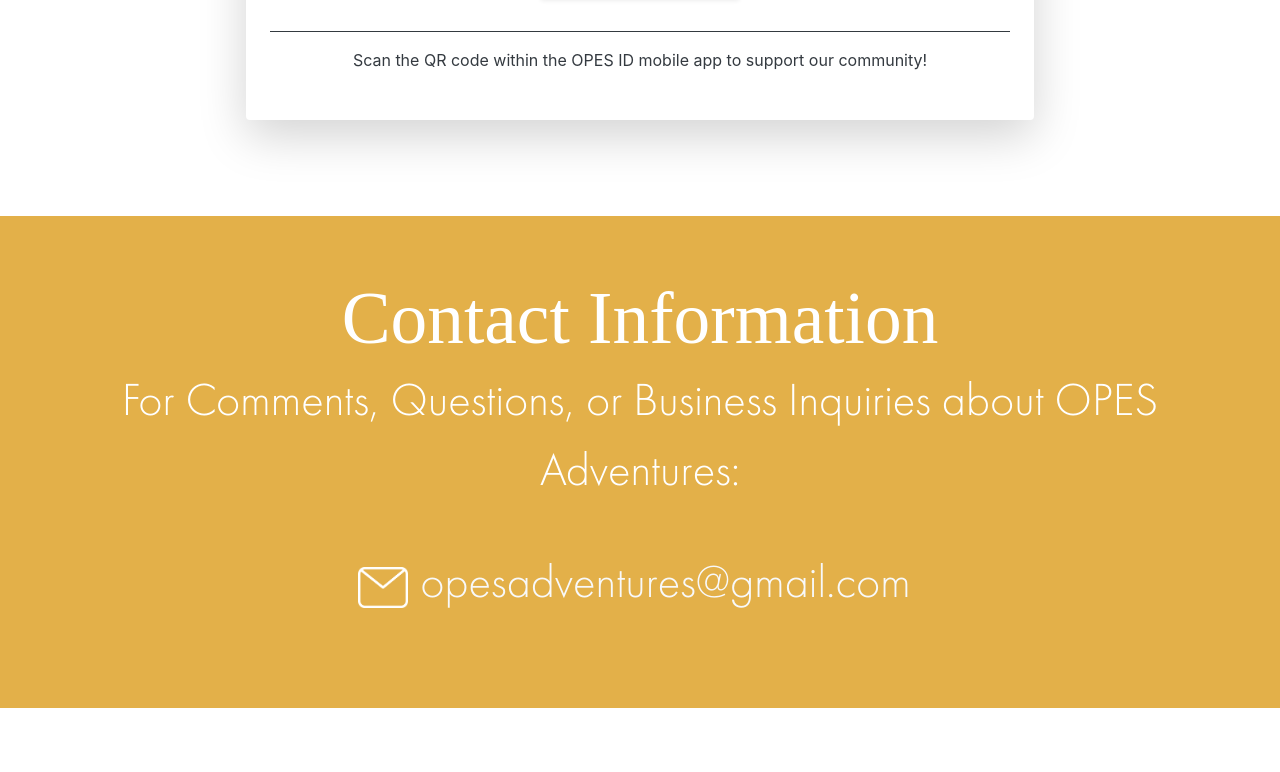
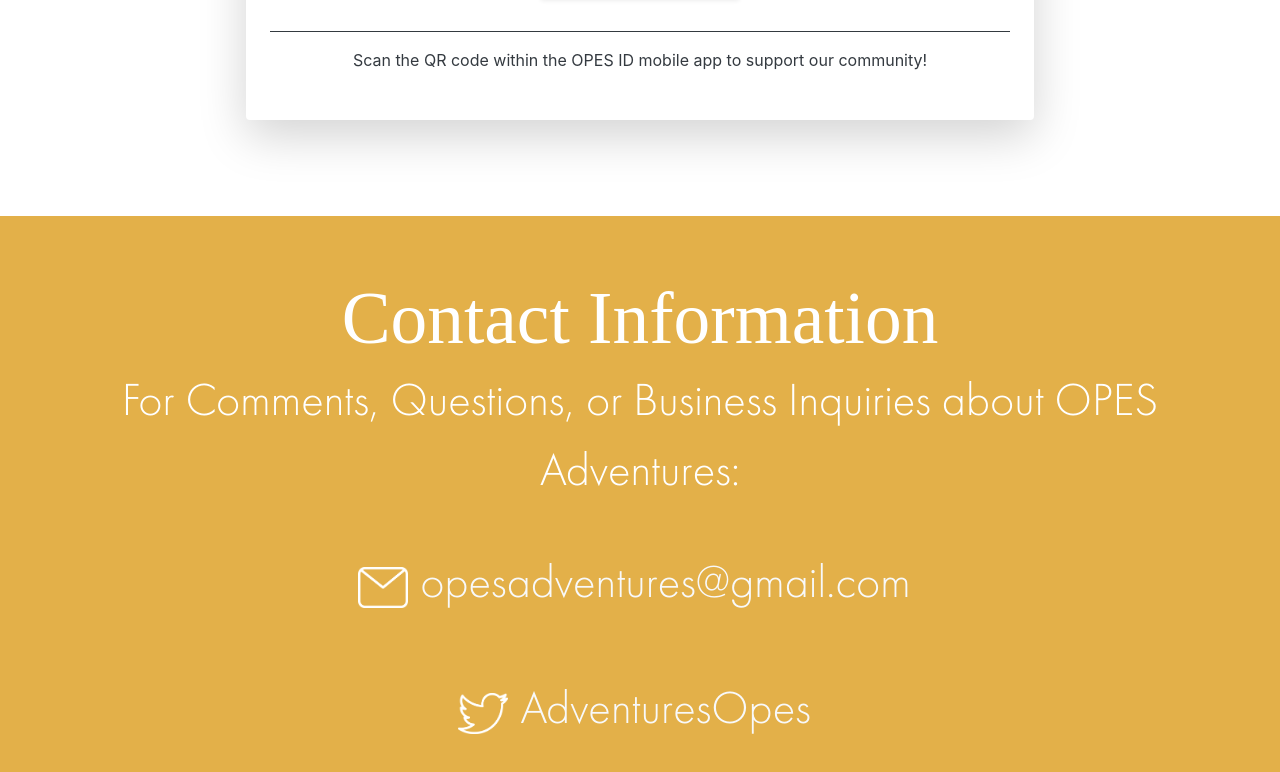
Before and after one commit to bryantb2/OPES-ADVENTURES, a React (Create React App) app: page / in a window 1280 px wide. Shown: the part 2811-3583 px from the top of the page. Before the commit the page ends 3519 px from the top, so only its background shows below. Built offline with nearby package versions, Linux system fonts and the light colour scheme; a web font is replaced by a local one.

Commit message:
fixed twitter text

```diff
--- a/src/App.js
+++ b/src/App.js
@@ -53,10 +53,7 @@
             contactTitle={TextConstants.ContactTitle}
             contactSubTitle={TextConstants.ContactSubTitle}
             emailText={TextConstants.EmailText}
-            merchStoreText={TextConstants.MerchStoreText}
-            phoneText={TextConstants.PhoneText}
             twitterText={TextConstants.TwitterText}
-            locationText={TextConstants.LocationText}
         />
     </div>
   );
--- a/src/Components/contactInfo/ContactInfo.js
+++ b/src/Components/contactInfo/ContactInfo.js
@@ -3,8 +3,6 @@
 
 // importing images for layout
 import emailIcon from '../../ImageAssets/icons/emailIcon.png';
-import locationIcon from '../../ImageAssets/icons/locationIcon.png';
-import phoneIcon from '../../ImageAssets/icons/phoneIcon.png';
 import socialMediaIcon from '../../ImageAssets/icons/socialMediaIcon.png';
 
 function ContactInfo(props) {
@@ -21,12 +19,20 @@
                 </div>
 
                 <div className="row justify-content-center mb-3">
-                    <div className="col-lg-4 col-md-6 col-6 footer-subText pl-0 mb-4">
+                    <div className="col-lg-12 col-md-12 col-12 footer-subText pl-0 mb-5">
                         <div className="d-flex justify-content-center">
                             <div className="px-2 pt-1">
                                 <img className="icon maxIconWidth" width="50" src={emailIcon}/>
                             </div>
                             <a href={"mailto:" + props.emailText} className="text-light p-1" target="_blank">{props.emailText}</a>
+                        </div>
+                    </div>
+                    <div className="col-lg-12 col-md-12 col-12 footer-subText pl-0 mb-4">
+                        <div className="d-flex justify-content-center">
+                            <div className="px-2 pt-1">
+                                <img className="icon maxIconWidth" width="50" src={socialMediaIcon}/>
+                            </div>
+                            <a href={"mailto:" + props.twitterText} className="text-light p-1" target="_blank">{props.twitterText}</a>
                         </div>
                     </div>
                 </div>
--- a/src/UtilityComponents/PageText.js
+++ b/src/UtilityComponents/PageText.js
@@ -443,7 +443,7 @@
 TextConstants.MerchStoreText = "abc.com";
 TextConstants.LocationText = "USA";
 TextConstants.PhoneText = "541 665 7834 ";
-TextConstants.TwitterText = "JerryTheBoss";
+TextConstants.TwitterText = "AdventuresOpes";
 TextConstants.EmailText = "opesadventures@gmail.com";
 
 
```
